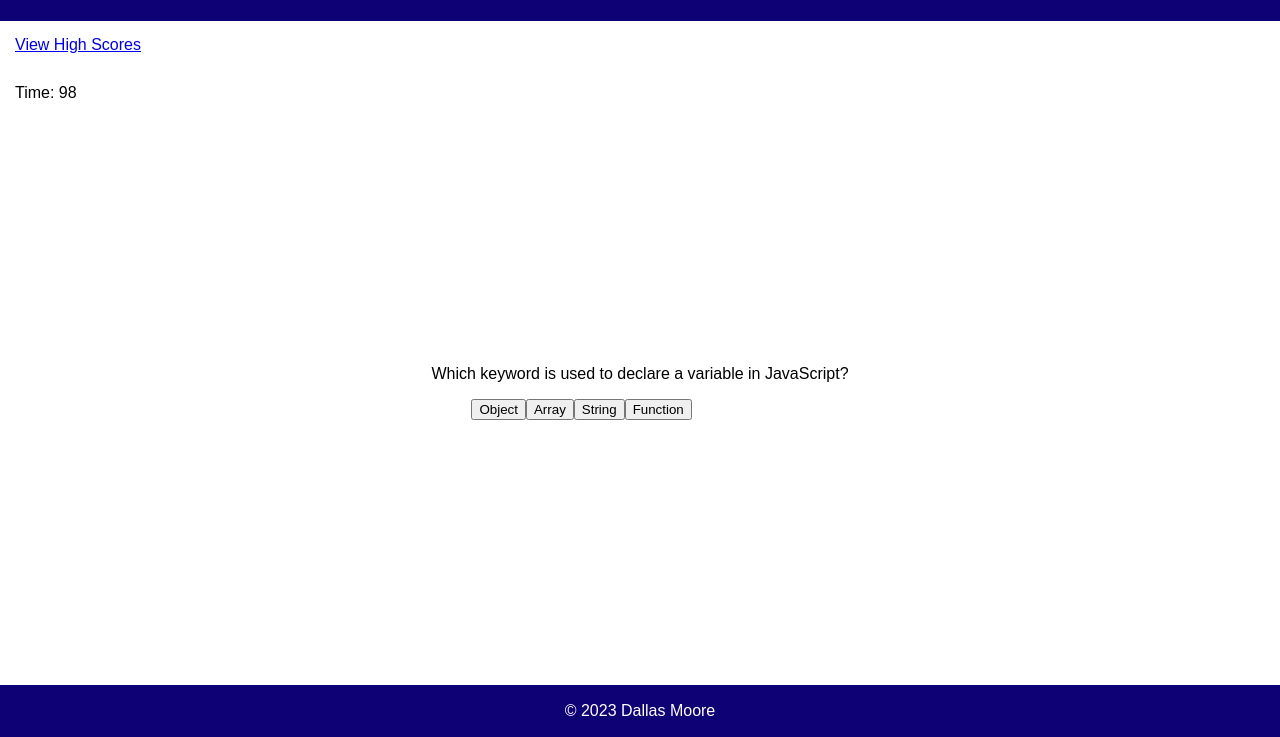
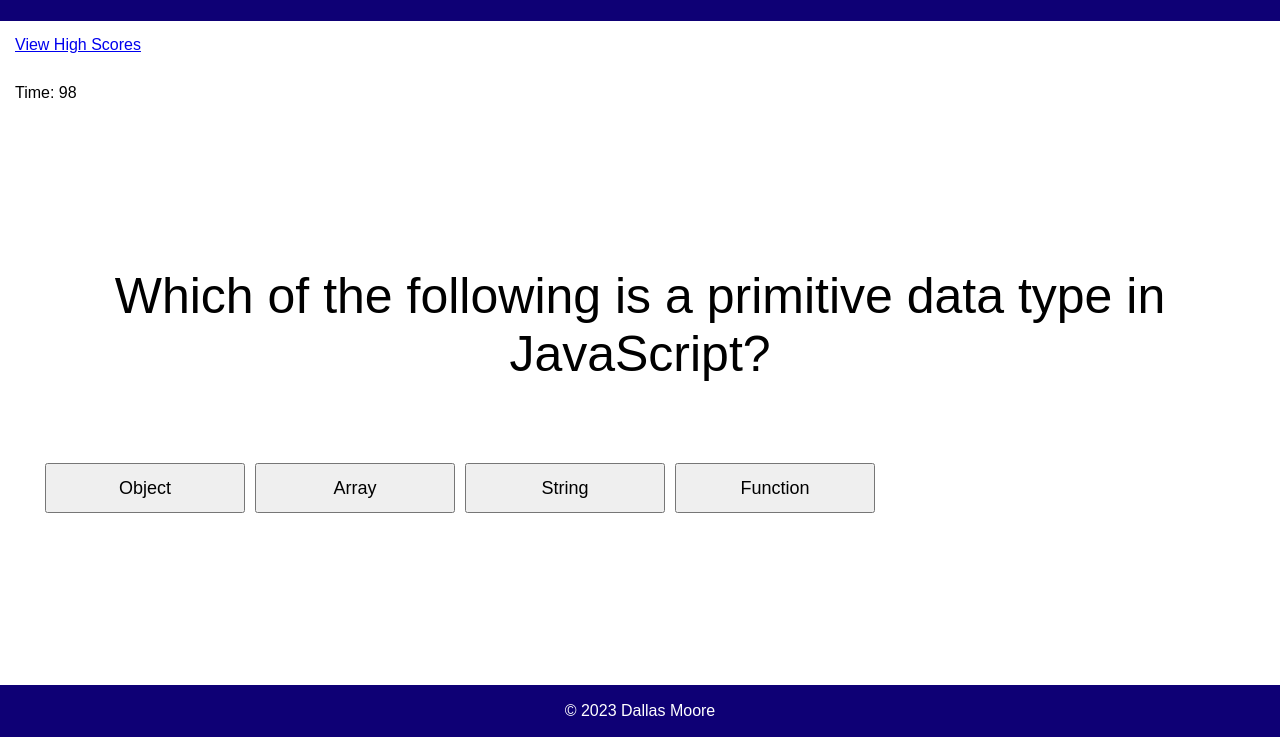
Before and after one commit to JohnDallasMoore/JavaScript-Quiz, a plain HTML site: page index.html in a window 1280 px wide. Both pictures are taken after a click on the button "Start Quiz". Shown: the part 99-836 px from the top of the page. Drawn offline with Linux system fonts and the light colour scheme.

Commit message:
Added function to go to next question, wrong answer time deduction, corralating css code, adjusted timer countdown to go to end screen

```diff
--- a/assets/script.js
+++ b/assets/script.js
@@ -1,79 +1,73 @@
 const quizQuestions = [
   {
-        index: 0,
     question: "Which of the following is a primitive data type in JavaScript?",
     choices: ["Object", "Array", "String", "Function"],
-        answer: "String"
+    answer: "String",
   },
   {
-        index: 1,
     question: "Which keyword is used to declare a variable in JavaScript?",
     choices: ["let", "const", "var", "all of the above"],
-        answer: "all of the above"
+    answer: "all of the above",
   },
   {
-        index: 2,
-        question: "Which method is used to add a new element to the end of an array in JavaScript?",
+    question:
+      "Which method is used to add a new element to the end of an array in JavaScript?",
     choices: ["shift()", "unshift()", "push()", "pop()"],
-        answer: "push()"
+    answer: "push()",
   },
   {
-        index: 3,
-        question: "Which statement is used to terminate a switch statement in JavaScript?",
+    question:
+      "Which statement is used to terminate a switch statement in JavaScript?",
     choices: ["break", "continue", "return", "exit"],
-        answer: "break"
+    answer: "break",
   },
   {
-        index: 4,
-        question: "Which function is used to convert a a string to a number in JavaScript?",
-        choices: ["parseInt()", "parseFloat()", "toNumber()","toString()"],
-        answer: "parseInt()"
+    question:
+      "Which function is used to convert a a string to a number in JavaScript?",
+    choices: ["parseInt()", "parseFloat()", "toNumber()", "toString()"],
+    answer: "parseInt()",
   },
   {
-        index: 5,
-        question: "Which operator is used to concatenate two strings in JavaScript?",
+    question:
+      "Which operator is used to concatenate two strings in JavaScript?",
     choices: ["+", "-", "*", "/"],
-        answer: "+"
+    answer: "+",
   },
   {
-        index: 6,
-        question: "Which method is used to remove the last element from an array in JavaScript?",
+    question:
+      "Which method is used to remove the last element from an array in JavaScript?",
     choices: ["shift()", "unshift()", "push()", "pop()"],
-        answer: "pop()"
+    answer: "pop()",
   },
   {
-        index: 7,
-        question: "Which function is used to generate a random number between 0 and 1 in JavaScript?",
-        choices: ["random()", "randomNumber()", "Math.random()", "Math.randomNumber()"],
-        answer: "Math.random()"
+    question:
+      "Which function is used to generate a random number between 0 and 1 in JavaScript?",
+    choices: [
+      "random()",
+      "randomNumber()",
+      "Math.random()",
+      "Math.randomNumber()",
+    ],
+    answer: "Math.random()",
   },
   {
-        index: 8,
     question: "Which keyword is used to declare a function in JavaScript?",
     choices: ["func", "function", "def", "define"],
-        answer: "function"
+    answer: "function",
   },
   {
-        index: 9,
-        question: "Which operator is used to strictly compare two values in JavaScript?",
+    question:
+      "Which operator is used to strictly compare two values in JavaScript?",
     choices: ["=", "==", "===", "!="],
-        answer: "==="
-    }
-]
-
-
-
-
+    answer: "===",
+  },
+];
 
 //-------------------------------------
 
 //Hides End Screen on Start
 var hideEndScreen = document.getElementById("end-screen");
-hideEndScreen.style.display = "none"
-
-
-
-
+hideEndScreen.style.display = "none";
 
 //Countdown timer
 var timerEl = document.getElementById("timer");
@@ -81,64 +75,98 @@ var timerEl = document.getElementById("timer");
 var timeLeft = 100;
 
 function updateTimer() {
-    var timerInterval = setInterval(function() {
+  var timerInterval = setInterval(function () {
     timeLeft--;
-        timerEl.textContent = "Time: " + timeLeft
-
-        if(timeLeft === 0) {
+    if (timeLeft <= 0) {
       clearInterval(timerInterval);
       endScreen();
+      return;
     }
-
+    timerEl.textContent = "Time: " + timeLeft;
   }, 1000);
 }
 //Starts timer
-var startButton = document.querySelector("#start-btn")
-var quizInstructions = document.querySelector("#quiz-instructions")
-var finalScore = document.getElementById("final-score")
+var startButton = document.querySelector("#start-btn");
+var quizInstructions = document.querySelector("#quiz-instructions");
+var finalScore = document.getElementById("final-score");
 
-startButton.addEventListener("click", function(){
+startButton.addEventListener("click", function () {
   updateTimer();
   //Hide start button and quiz instructions
-    startButton.style.display = "none"
-    quizInstructions.style.display = "none"
+  startButton.style.display = "none";
+  quizInstructions.style.display = "none";
   //Populates quiz questions once function is complete
-    populateQuiz()
-})
-
-
+  populateQuiz();
+});
 
 //Populate the quiz questions
-var quizContainer = document.getElementById("quiz-container")
+var quizContainer = document.getElementById("quiz-container");
+var questionsContainer = document.getElementById("questions-container");
+var choicesContainer = document.getElementById("choices-container");
+var currentQuestion = 0;
 
-function populateQuiz(){
-    for (var i = 0; i < quizQuestions.length; i++){
-        //get question container
-        var questionsContainer = document.getElementById("questions-container")
-        questionsContainer.textContent = quizQuestions[i].question
+function populateQuiz() {
+  questionsContainer.textContent = quizQuestions[currentQuestion].question;
 
-        //get choices container
-        var choicesContainer = document.getElementById("choices-container")
+  //add CSS class
+  questionsContainer.classList.add("questions-container");
+  choicesContainer.classList.add("choices-container");
 
-        if (i > 0){
-        for (var k = 0; k < 4; k++){
-            choicesContainer.removeChild("button")
+  //remove previous choices
+  while (choicesContainer.firstChild) {
+    choicesContainer.removeChild(choicesContainer.firstChild);
   }
+  //make choice buttons
+  quizQuestions[currentQuestion].choices.forEach(function (choice) {
+    var choiceButton = document.createElement("button");
+    choiceButton.innerHTML = choice;
+    choiceButton.classList.add("choice-button");
+
+    //check if correct
+    if (choice === quizQuestions[currentQuestion].answer) {
+      choiceButton.dataset.isCorrect = true;
     }
-        for (var j = 0; j < quizQuestions[i].choices.length; j++){
-            var choices = document.createElement("button");
-            choices.innerHTML = quizQuestions[i].choices[j]
-            choicesContainer.appendChild(choices)
+
+    choiceButton.addEventListener("click", function () {
+      var buttons = document.querySelectorAll(".choice-button");
+      //prevent other buttons from being pressed during time delay
+      buttons.forEach(function (button) {
+        button.disabled = true;
+      });
+      //Turns
+      if (this.dataset.isCorrect) {
+        this.classList.add("correct");
+      } else {
+        this.classList.add("incorrect");
+
+        var correctButton = document.querySelector(
+          ".choice-button[data-is-correct=true]"
+        );
+        correctButton.classList.add("correct");
+        //time deduction for wrong answer
+        timeLeft -= 10;
       }
-        //Create function to go to next question
+      setTimeout(goToNextQuestion, 1000);
+    });
+    choicesContainer.appendChild(choiceButton);
+  });
+}
+
+function goToNextQuestion() {
+  currentQuestion++;
+
+  if (currentQuestion === quizQuestions.length) {
+    endScreen();
+  } else {
+    populateQuiz();
   }
 }
 
-
-
 //End Screen Code
-function endScreen(){
+function endScreen() {
   //Code to switch to end screen when timer is finished
-    hideEndScreen.style.display = ""
-    finalScore.textContent = timeLeft
+  hideEndScreen.style.display = "";
+  finalScore.textContent = timeLeft;
+  quizContainer.style.display = "none";
+  timerEl.style.display = "none";
 }
--- a/assets/style.css
+++ b/assets/style.css
@@ -76,3 +76,36 @@ main {
     background-color: rgb(14, 0, 117);
     color: white;
 }
+
+#questions-container {
+    text-align: center;
+    font-size: 50px;
+    margin-bottom: 75px;
+}
+#choices-container button {
+    width: 200px;
+    height: 50px;
+    margin: 5px;
+    font-size: large;
+}
+
+.choices-container {
+    display: flex;
+    flex-direction: row;
+    align-items: center;
+}
+
+.choice-button {
+    margin: 10px;
+    padding: 10px;
+    width: 100%;
+    font-size: 18px;
+}
+
+.choice-button.correct {
+    background-color: green;
+}
+
+.choice-button.incorrect {
+    background-color: red;
+}
--- a/index.html
+++ b/index.html
@@ -21,7 +21,7 @@
     <main>
       <h3 id="quiz-instructions">
         Try to answer the following JavaScript-related questions within the time
-        limit. <br> Keep in mind that incorrect answers will penalize you score/time
+        limit. <br> Keep in mind that incorrect answers will penalize your score/time
         by 5 seconds!
       </h3>
       <button id="start-btn">Start Quiz</button>
```
Lines whose indentation alone changed are shown as unchanged.
